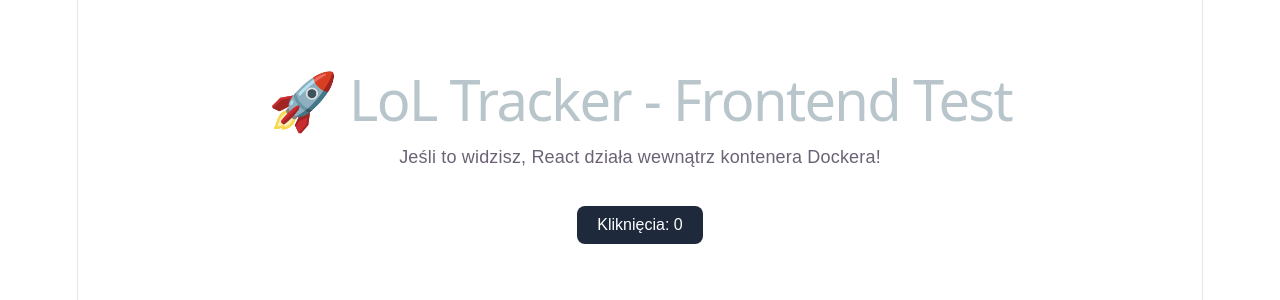
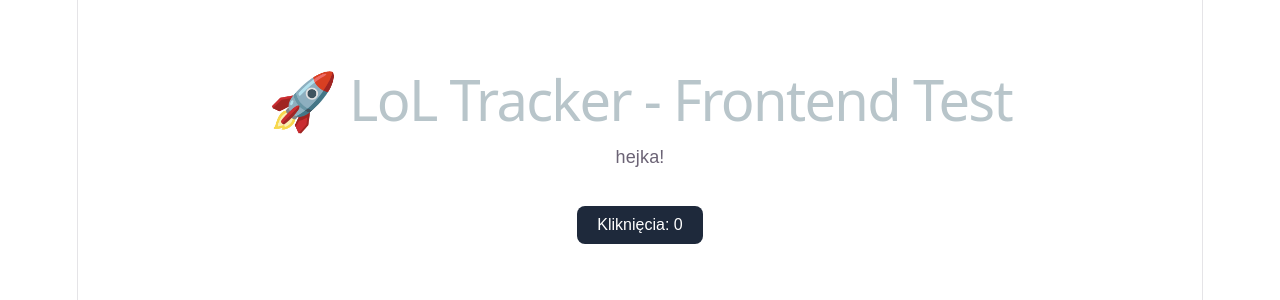
Before and after one commit to k4cper28/Lol-Tracker, a React (Vite) app in the folder frontend/: page / in a window 1280 px wide. Shown: the top 300 px of the page. Built offline with nearby package versions, Linux system fonts and the light colour scheme.

Commit message:
add title and logo

```diff
--- a/frontend/index.html
+++ b/frontend/index.html
@@ -2,9 +2,9 @@
 <html lang="en">
   <head>
     <meta charset="UTF-8" />
-    <link rel="icon" type="image/svg+xml" href="/favicon.svg" />
+    <link rel="icon" type="image/svg+xml" href="/logo.svg" />
     <meta name="viewport" content="width=device-width, initial-scale=1.0" />
-    <title>frontend</title>
+    <title>Riftly</title>
   </head>
   <body>
     <div id="root"></div>
--- a/frontend/src/App.tsx
+++ b/frontend/src/App.tsx
@@ -7,7 +7,7 @@
   return (
     <main style={{ fontFamily: 'sans-serif', textAlign: 'center', padding: '3rem' }}>
       <h1 style={{ color: '#b8c5ca' }}>🚀 LoL Tracker - Frontend Test</h1>
-      <p>Jeśli to widzisz, React działa wewnątrz kontenera Dockera!</p>
+      <p>hejka!</p>
 
       <div style={{ marginTop: '2rem' }}>
         <button
```
Also changed, not shown: frontend/public/logo.svg (added).
